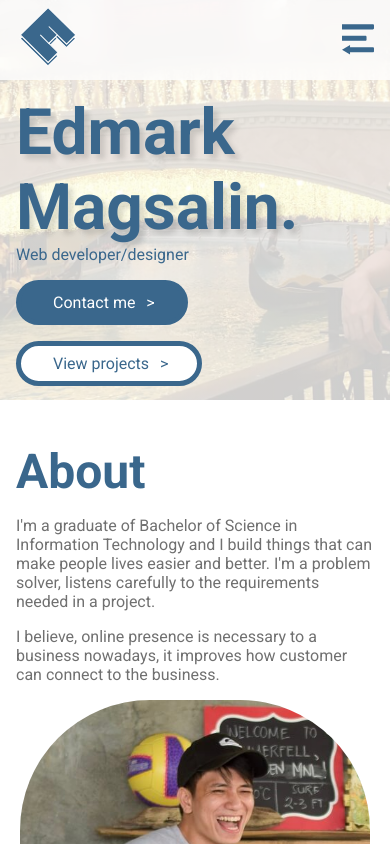
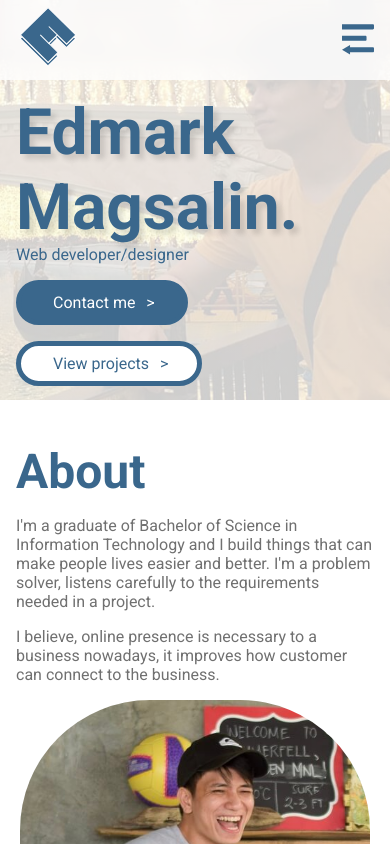
Before and after one commit to edmarkmagsalin/edmarkmagsalin, a React (Create React App) app in the folder client/: page / in a window 390 px wide. Shown: the top 844 px of the page. Built offline with nearby package versions, Linux system fonts and the light colour scheme.

Commit message:
Add: mobile banner

```diff
--- a/client/src/assets/css/App.css
+++ b/client/src/assets/css/App.css
@@ -682,6 +682,12 @@ footer {
   background-position: center;
   flex-basis: 100%;
   background-image: linear-gradient(rgba(255, 255, 255, 0.8), rgba(255, 255, 255, 0.8)), url("../../assets/images/desktop-banner.jpg");
+}
+
+@media (max-width: 768px) {
+  .cover {
+    background-image: linear-gradient(rgba(255, 255, 255, 0.8), rgba(255, 255, 255, 0.8)), url("../../assets/images/mobile-banner.jpg");
+  }
 }
 
 .cover h1 {
--- a/client/src/assets/css/components/_cover.scss
+++ b/client/src/assets/css/components/_cover.scss
@@ -9,6 +9,10 @@
     background-position: center;
     flex-basis: 100%;
     background-image: linear-gradient(rgba(255, 255, 255, 0.8), rgba(255, 255, 255, 0.8)), url('../../assets/images/desktop-banner.jpg');
+
+    @media(max-width: $md) {
+        background-image: linear-gradient(rgba(255, 255, 255, 0.8), rgba(255, 255, 255, 0.8)), url('../../assets/images/mobile-banner.jpg');
+    }
 
     & h1 {
         text-shadow: 5px 5px 5px transparentize($darkColor, .85);
```
Also changed, not shown: client/src/assets/images/mobile-banner.jpg (added), 1 other file (tests, documents, lock files or other folders).
